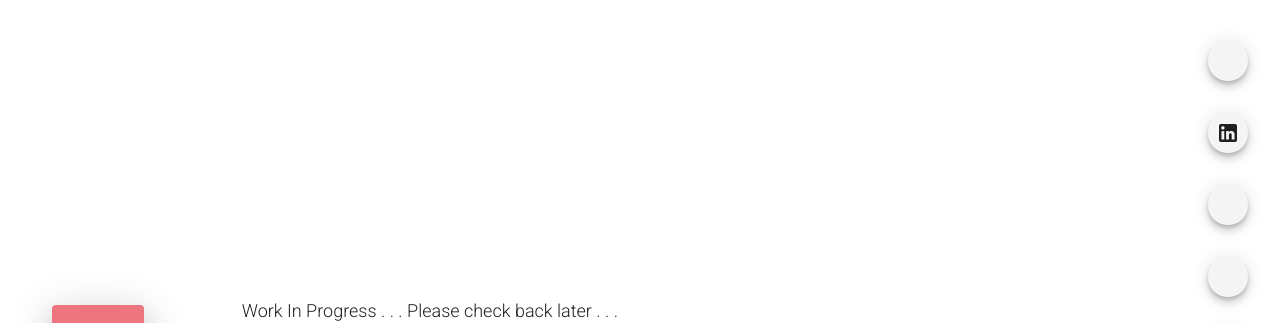
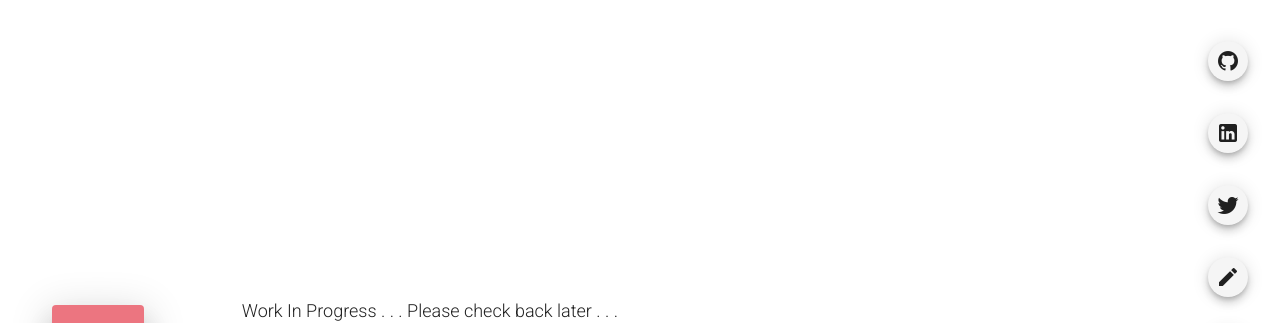
Before and after one commit to hazalozturk/hazalozturk, a Vue app: page /about in a window 1280 px wide. Shown: the top 323 px of the page. Built offline with nearby package versions, Linux system fonts and the light colour scheme.

Commit message:
Fix broken icons

```diff
--- a/src/components/socialLink.vue
+++ b/src/components/socialLink.vue
@@ -30,7 +30,7 @@ export default {
   data: () => ({
     icons: [
       {
-        title: "github-circle",
+        title: "github",
         href: "https://github.com/hazalozturk"
       },
       {
@@ -38,11 +38,11 @@ export default {
         href: "https://www.linkedin.com/in/hazalcanisagozturk/"
       },
       {
-        title: "twitter-circle",
+        title: "twitter",
         href: "https://twitter.com/HazalOz92600198"
       },
       {
-        title: "dribbble",
+        title: "pencil",
         href: "https://dribbble.com/hazalozturk"
       },
       {
```
